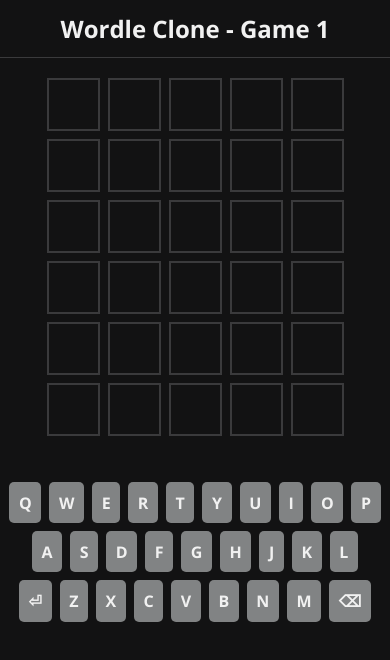
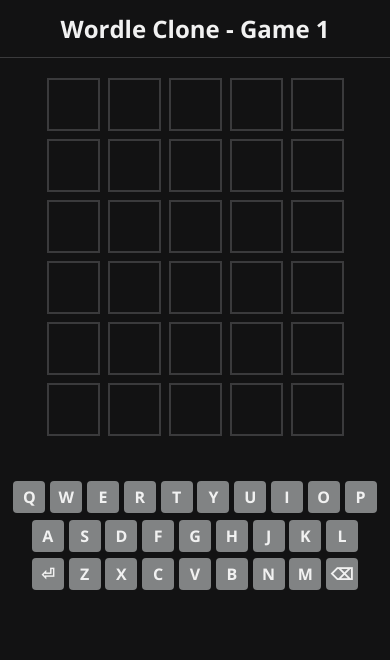
Before and after one commit to Package/Wordle-Clone-React, a Next.js app: page / in a window 390 px wide. Shown: the top 660 px of the page. Built offline with nearby package versions, Linux system fonts and the light colour scheme.

Commit message:
UI tweaks for small mobiles.

```diff
--- a/styles/globals.css
+++ b/styles/globals.css
@@ -121,19 +121,23 @@ a, a:visited {
 }
 
 .letter {
+  display: flex;
+  justify-content: center;
+  align-items: center;
   background: var(--colour-light-grey);
-  padding: 1rem;
   font-size: 1rem;
   font-weight: bold;
   margin: .25rem;
-  border-radius: 5px;
+  border-radius: 4px;
   cursor: pointer;
+  width: 48px;
+  height: 48px;
 }
 
 .alert {
   padding: 1rem;
   margin: .5rem auto;
-  width: 100%;
+  width: 90%;
   border-radius: 4px;
   max-width: fit-content;
 }
@@ -163,10 +167,15 @@ a, a:visited {
     padding: .25rem;
   }
 
-  /* Decrease keyboard size on tablet or smaller. */
   .letter {
-    padding: .6rem;
-    font-size: 1rem;
+    width: 32px;
+    height: 32px;
+  }
+}
+
+@media (max-width:400px)  {
+  .letter {
+    margin: .2rem .15rem;
   }
 }
 
@@ -175,7 +184,7 @@ a, a:visited {
   .tile {
     min-width: 30px;
     min-height: 30px;
-    border: 2px solid var(--colour-dark-grey);
+    border: 1px solid var(--colour-dark-grey);
     margin: .25rem;
     font-size: 1rem;
     font-weight: bold;
@@ -183,11 +192,7 @@ a, a:visited {
   }
 
   .letter {
-    margin: .15rem;
-    font-size: xx-small;
-  }
-
-  .text-small {
-    font-weight: xx-small !important;
+    width: 26px;
+    height: 26px;
   }
 }
```
